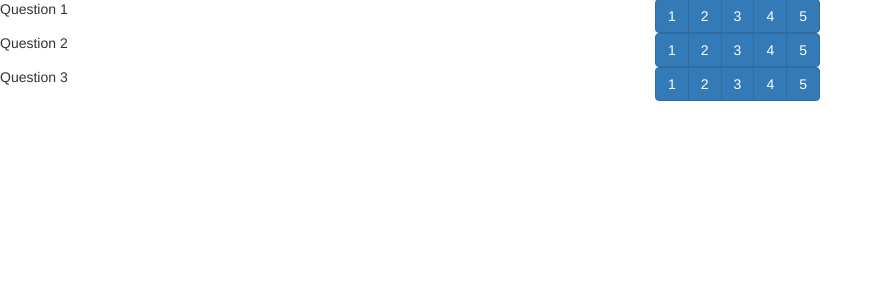
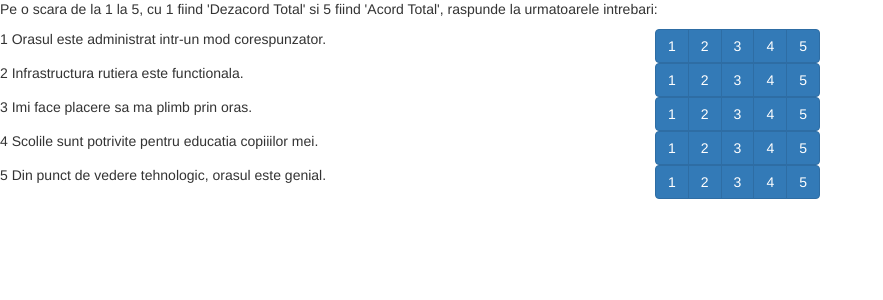
Before and after one commit to hacktm15/happycity, a CodeIgniter app: page /database/index.php/survey/index in a window 1280 px wide. Shown: the part 51-351 px from the top of the page, without its empty margins (0-883 px from the left). Run offline with CodeIgniter, Linux system fonts and the light colour scheme; some libraries are stand-ins or nearby versions.

Commit message:
questions from the config file

```diff
--- a/application/config/config.php
+++ b/application/config/config.php
@@ -1,5 +1,16 @@
 <?php
 defined('BASEPATH') OR exit('No direct script access allowed');
+
+/*
+ * Questions array. Varies from 1 => 'totally disagree' to 5 => 'totally agree'
+ */
+$config['questions'] = [
+    1 => 'Orasul este administrat intr-un mod corespunzator.',
+    2 => 'Infrastructura rutiera este functionala.',
+    3 => 'Imi face placere sa ma plimb prin oras.',
+    4 => 'Scolile sunt potrivite pentru educatia copiiilor mei.',
+    5 => 'Din punct de vedere tehnologic, orasul este genial.'
+];
 
 /*
 |--------------------------------------------------------------------------
--- a/application/controllers/Survey.php
+++ b/application/controllers/Survey.php
@@ -5,7 +5,7 @@ class Survey extends CI_Controller {
 
     public function index()
     {
-        $data = array();
+        $data = ['questions' => $this->config->item('questions')];
         $data['userData'] = $this->session->userdata();
 
         $this->load->view('survey/show', $data);
--- a/application/views/survey/show.php
+++ b/application/views/survey/show.php
@@ -1,8 +1,12 @@
 <?php include(dirname(__FILE__) . '/../includes/header.php'); ?>
 
+    <p>Pe o scara de la 1 la 5, cu 1 fiind 'Dezacord Total' si 5 fiind 'Acord Total', raspunde la urmatoarele
+    intrebari:</p>
+
+    <?php foreach ($questions as $id => $text): ?>
       <div class="row">
         <div class="col-md-6">
-            <p>Question 1</p>
+          <p><?=$id; ?> <?=$text; ?></p>
         </div>
         <div class="col-md-6">
           <div class="btn-group" data-toggle="buttons">
@@ -13,7 +17,7 @@
               <input type="checkbox" autocomplete="off"> 2
             </label>
             <label class="btn btn-primary">
-                <input type="checkbox" autocomplete="off">  3
+              <input type="checkbox" autocomplete="off"> 3
             </label>
             <label class="btn btn-primary">
               <input type="checkbox" autocomplete="off"> 4
@@ -24,54 +28,6 @@
           </div>
         </div>
       </div>
-          <div class="row">
-          <div class="col-md-6">
-            <p>Question 2</p>
-          </div>
-
-          <div class="col-md-6">
-            <div class="btn-group" data-toggle="buttons">
-              <label class="btn btn-primary">
-                <input type="checkbox" autocomplete="off"> 1
-              </label>
-              <label class="btn btn-primary">
-                <input type="checkbox" autocomplete="off"> 2
-              </label>
-              <label class="btn btn-primary">
-                <input type="checkbox" autocomplete="off">  3
-              </label>
-                <label class="btn btn-primary">
-                <input type="checkbox" autocomplete="off"> 4
-              </label>
-              <label class="btn btn-primary">
-                <input type="checkbox" autocomplete="off"> 5
-              </label>
-              </div>
-          </div>
-        </div>
-        <div class="row">
-          <div class="col-md-6">
-            <p>Question 3</p>
-          </div>
-          <div class="col-md-6">
-            <div class="btn-group" data-toggle="buttons">
-              <label class="btn btn-primary">
-                <input type="checkbox" autocomplete="off"> 1
-              </label>
-              <label class="btn btn-primary">
-                <input type="checkbox" autocomplete="off"> 2
-              </label>
-              <label class="btn btn-primary">
-                <input type="checkbox" autocomplete="off">  3
-              </label>
-                <label class="btn btn-primary">
-                <input type="checkbox" autocomplete="off"> 4
-              </label>
-              <label class="btn btn-primary">
-                <input type="checkbox" autocomplete="off"> 5
-              </label>
-              </div>
-          </div>
-         </div>
+    <?php endforeach; ?>
 
 <?php include(dirname(__FILE__) . '/../includes/footer.php'); ?>
```
Lines whose indentation alone changed are shown as unchanged.
